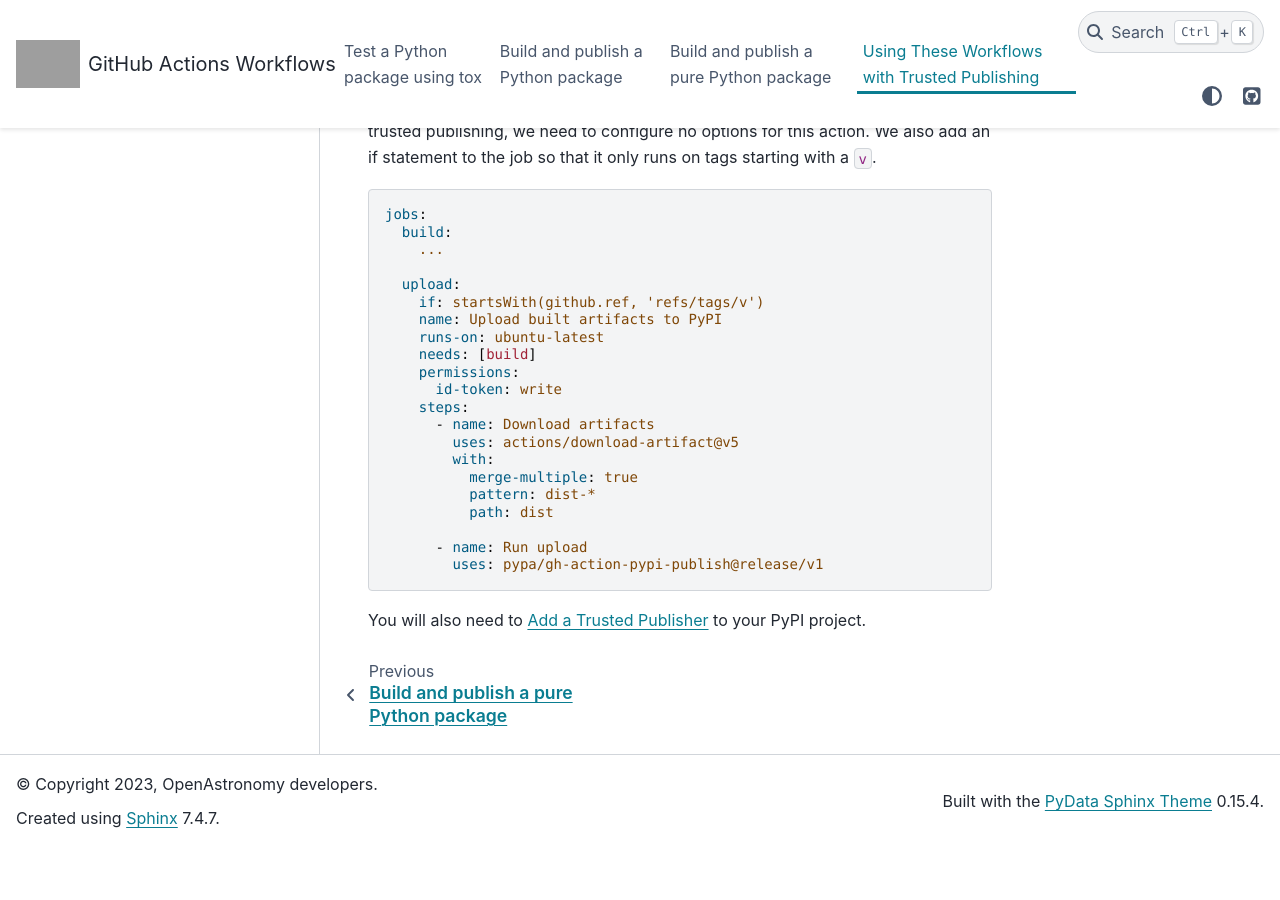
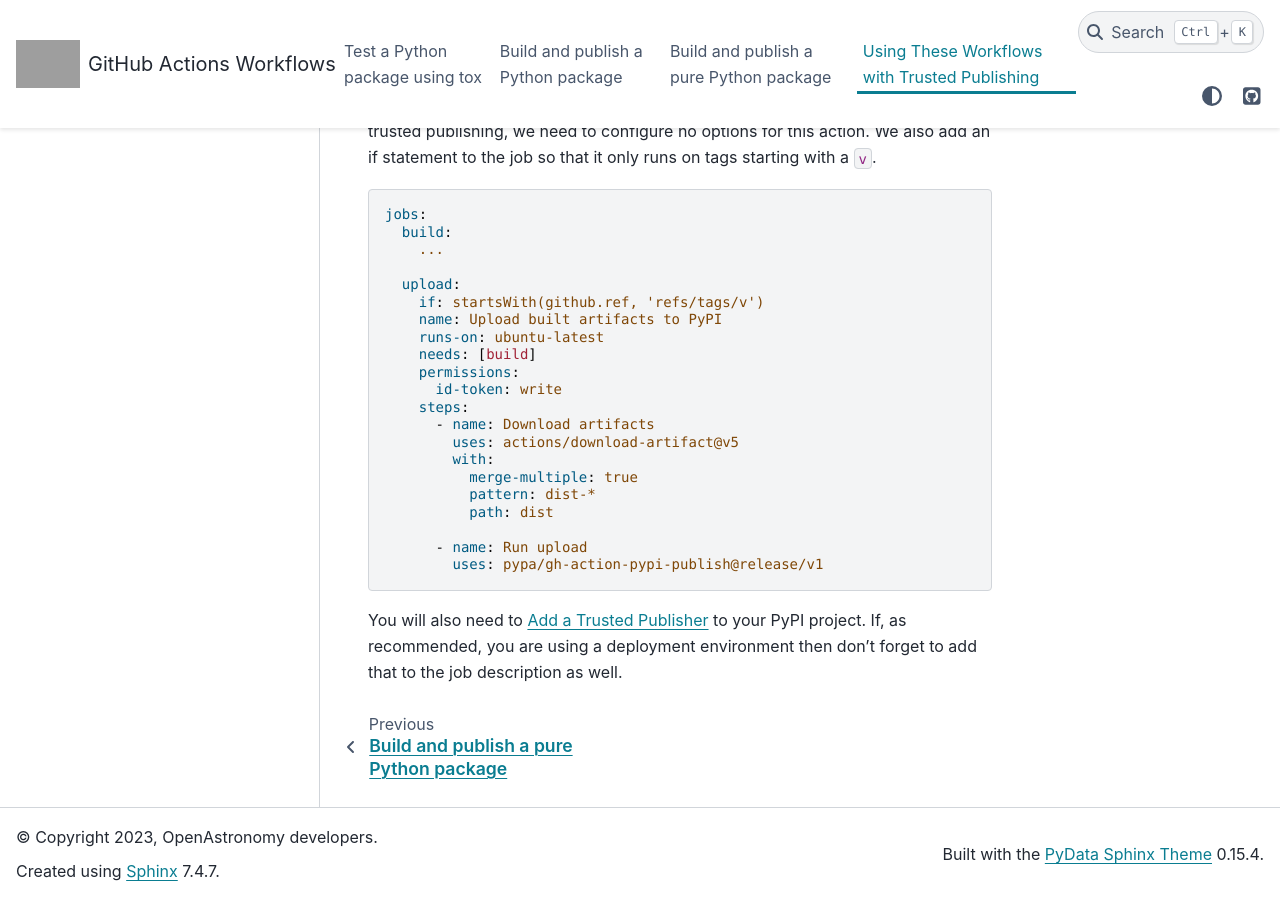
Before and after one commit to OpenAstronomy/github-actions-workflows, a Sphinx documentation site: the page built from docs/source/trusted_publishing.rst, in a window 1280 px wide and 900 px high, scrolled down 931 px. Built offline with Sphinx 7.4.7 and the PyData theme 0.15.4, drawn with Linux system fonts in a browser that asks for light colours; before the commit the page ends 1779 px from its top, so only the background shows below that; grey boxes are pictures that could not be loaded.

Commit message:
Add comment on environment

```diff
--- a/docs/source/trusted_publishing.rst
+++ b/docs/source/trusted_publishing.rst
@@ -61,3 +61,4 @@ We also add an if statement to the job so that it only runs on tags starting wit
 
 
 You will also need to `Add a Trusted Publisher <https://docs.pypi.org/trusted-publishers/adding-a-publisher/>`__ to your PyPI project.
+If, as recommended, you are using a deployment environment then don't forget to add that to the job description as well.
```
